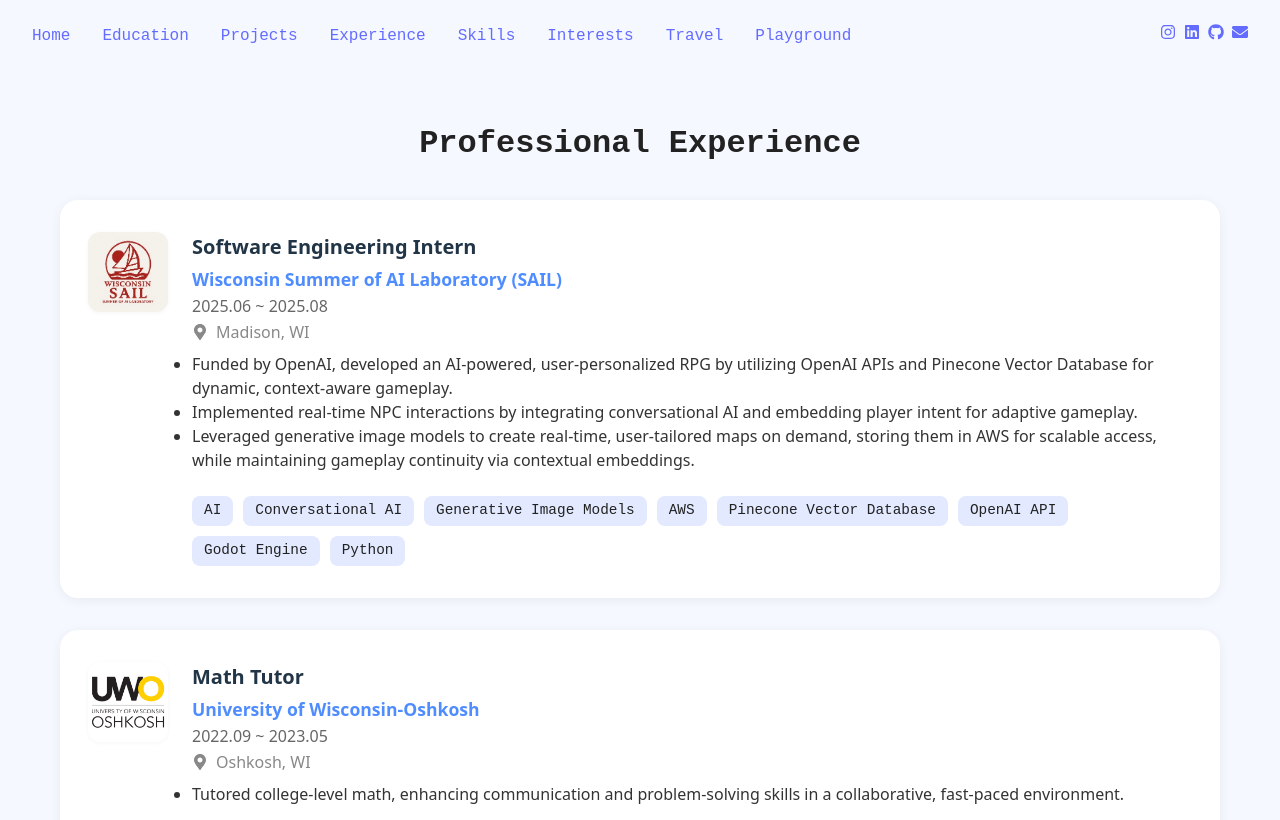
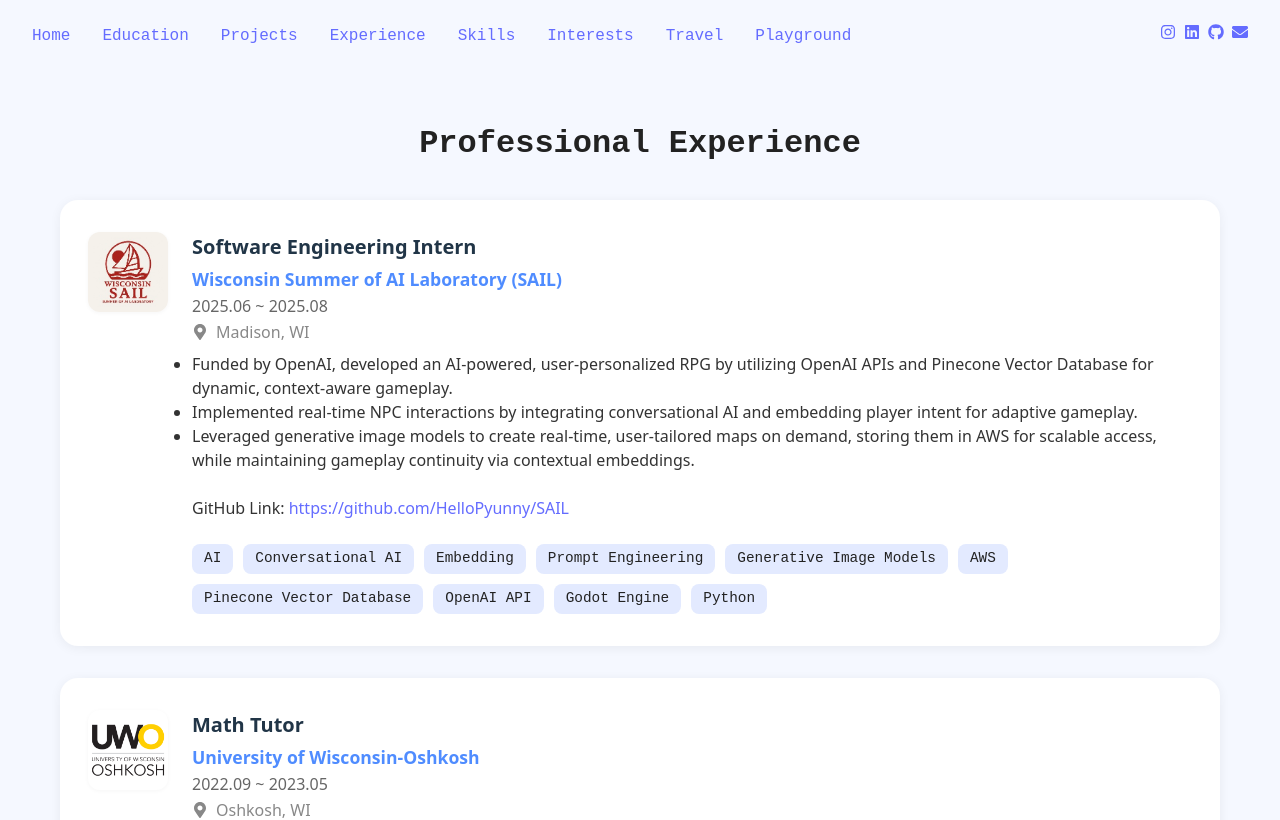
Before and after one commit to HelloPyunny/HelloPyunny, a React (Vite) app: page /experience in a window 1280 px wide. Shown: the top 820 px of the page. Built offline with nearby package versions, Linux system fonts and the light colour scheme.

Commit message:
Added link for experience

```diff
--- a/src/pages/Experience.jsx
+++ b/src/pages/Experience.jsx
@@ -133,10 +133,14 @@ const experiences = [
       "<li>Funded by OpenAI, developed an AI-powered, user-personalized RPG by utilizing OpenAI APIs and Pinecone Vector Database for dynamic, context-aware gameplay.</li>" +
       "<li>Implemented real-time NPC interactions by integrating conversational AI and embedding player intent for adaptive gameplay.</li>" +
       "<li>Leveraged generative image models to create real-time, user-tailored maps on demand, storing them in AWS for scalable access, while maintaining gameplay continuity via contextual embeddings.</li>" +
+      "<br />" +
+      "GitHub Link: <a href='https://github.com/HelloPyunny/SAIL'>https://github.com/HelloPyunny/SAIL</a>" +
       "</ul>",
     skills: [
       "AI",
       "Conversational AI",
+      "Embedding",
+      "Prompt Engineering",
       "Generative Image Models",
       "AWS",
       "Pinecone Vector Database",
```
